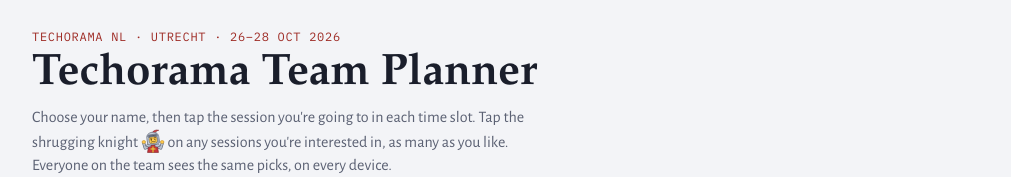
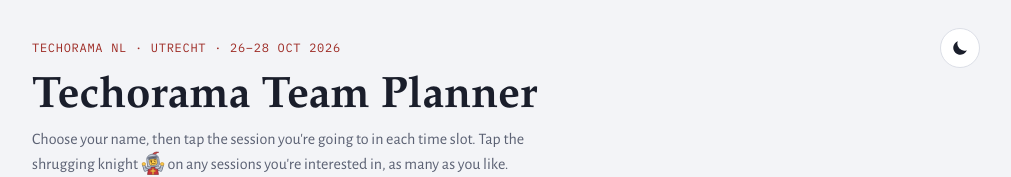
Before and after one commit to KatrinLilja/Techorama, a React (Vite) app: page / in a window 1280 px wide. Shown: the top 177 px of the page, without its empty margins (134-1145 px from the left). Built offline with nearby package versions, Linux system fonts and the light colour scheme; no server answers; the database is empty; a web font is replaced by a local one.

Commit message:
Add light/dark mode button

```diff
--- a/index.html
+++ b/index.html
@@ -4,6 +4,10 @@
     <meta charset="utf-8" />
     <meta name="viewport" content="width=device-width,initial-scale=1,viewport-fit=cover" />
     <title>Techorama Team Planner</title>
+    <script>
+      // Apply a saved light/dark choice before the page draws, so it doesn't flash the wrong theme
+      try { var t = localStorage.getItem("tp.theme"); if (t === "light" || t === "dark") document.documentElement.dataset.theme = t; } catch (e) {}
+    </script>
     <link rel="preconnect" href="https://fonts.googleapis.com" />
     <link rel="preconnect" href="https://fonts.gstatic.com" crossorigin />
     <link rel="stylesheet" href="https://fonts.googleapis.com/css2?family=Alegreya+SC:wght@500;700&family=Alegreya+Sans:wght@400;500;700&family=IBM+Plex+Mono:wght@400;500&display=swap" />
--- a/src/App.tsx
+++ b/src/App.tsx
@@ -6,6 +6,7 @@
 import { SessionsView } from "./components/SessionsView";
 import { GridView } from "./components/GridView";
 import { hueStyle } from "./components/Chips";
+import { ThemeToggle } from "./components/ThemeToggle";
 
 // ---- per-device preferences (who I am, which tab) ----
 const store = {
@@ -176,7 +177,10 @@
     <>
       <KnightDefs />
       <header className="top wrap">
-        <div className="eyebrow">Techorama NL · Utrecht · 26–28 Oct 2026</div>
+        <div className="topline">
+          <div className="eyebrow">Techorama NL · Utrecht · 26–28 Oct 2026</div>
+          <ThemeToggle />
+        </div>
         <h1>Techorama Team Planner</h1>
         <p className="lede">
           Choose your name, then tap the session you're going to in each time slot. Tap the shrugging knight <Knight /> on any
--- /dev/null
+++ b/src/components/ThemeToggle.tsx
@@ -0,0 +1,55 @@
+import { useEffect, useState } from "react";
+
+type Theme = "light" | "dark";
+const KEY = "tp.theme";
+const media = () => window.matchMedia("(prefers-color-scheme: dark)");
+
+function stored(): Theme | null {
+  try { const v = localStorage.getItem(KEY); return v === "light" || v === "dark" ? v : null; } catch { return null; }
+}
+
+/** Sun/moon button. Follows the device setting until clicked; the choice is then remembered on this device. */
+export function ThemeToggle() {
+  const [choice, setChoice] = useState<Theme | null>(stored);
+  const [systemDark, setSystemDark] = useState(() => media().matches);
+
+  useEffect(() => {
+    const m = media();
+    const on = (e: MediaQueryListEvent) => setSystemDark(e.matches);
+    m.addEventListener("change", on);
+    return () => m.removeEventListener("change", on);
+  }, []);
+
+  const theme: Theme = choice ?? (systemDark ? "dark" : "light");
+
+  useEffect(() => {
+    if (choice) document.documentElement.dataset.theme = choice;
+    else delete document.documentElement.dataset.theme;
+  }, [choice]);
+
+  const toggle = () => {
+    const next: Theme = theme === "dark" ? "light" : "dark";
+    setChoice(next);
+    try { localStorage.setItem(KEY, next); } catch { /* private mode */ }
+  };
+
+  const label = theme === "dark" ? "Switch to light mode" : "Switch to dark mode";
+  return (
+    <button type="button" className="themetoggle" onClick={toggle} aria-label={label} title={label}>
+      {theme === "dark" ? (
+        // sun
+        <svg viewBox="0 0 24 24" aria-hidden="true">
+          <circle cx="12" cy="12" r="4.2" fill="currentColor" />
+          <g stroke="currentColor" strokeWidth="1.9" strokeLinecap="round">
+            <path d="M12 2.5v2.2M12 19.3v2.2M2.5 12h2.2M19.3 12h2.2M5.3 5.3l1.6 1.6M17.1 17.1l1.6 1.6M5.3 18.7l1.6-1.6M17.1 6.9l1.6-1.6" />
+          </g>
+        </svg>
+      ) : (
+        // moon
+        <svg viewBox="0 0 24 24" aria-hidden="true">
+          <path d="M20.2 14.6A8.4 8.4 0 0 1 9.4 3.8a8.4 8.4 0 1 0 10.8 10.8Z" fill="currentColor" />
+        </svg>
+      )}
+    </button>
+  );
+}
--- a/src/styles.css
+++ b/src/styles.css
@@ -197,3 +197,9 @@
   .info-dialog { width: calc(100vw - 16px); max-height: 90vh; }
   .info-inner { padding: 14px 16px 18px; }
 }
+
+/* Light/dark toggle in the header */
+.topline { display: flex; align-items: center; justify-content: space-between; gap: 12px; }
+.themetoggle { display: grid; place-items: center; width: 40px; height: 40px; flex: none; padding: 0; border: 1px solid var(--line); border-radius: 50%; background: var(--surface); color: var(--ink); cursor: pointer; }
+.themetoggle:hover { border-color: var(--accent); color: var(--accent); }
+.themetoggle svg { width: 20px; height: 20px; }
```
